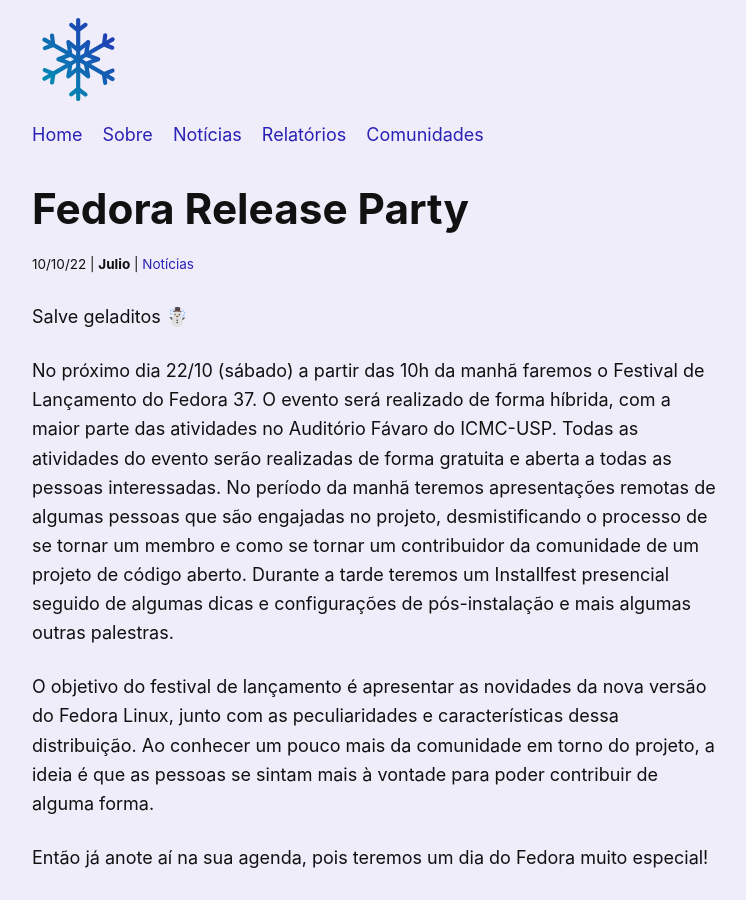
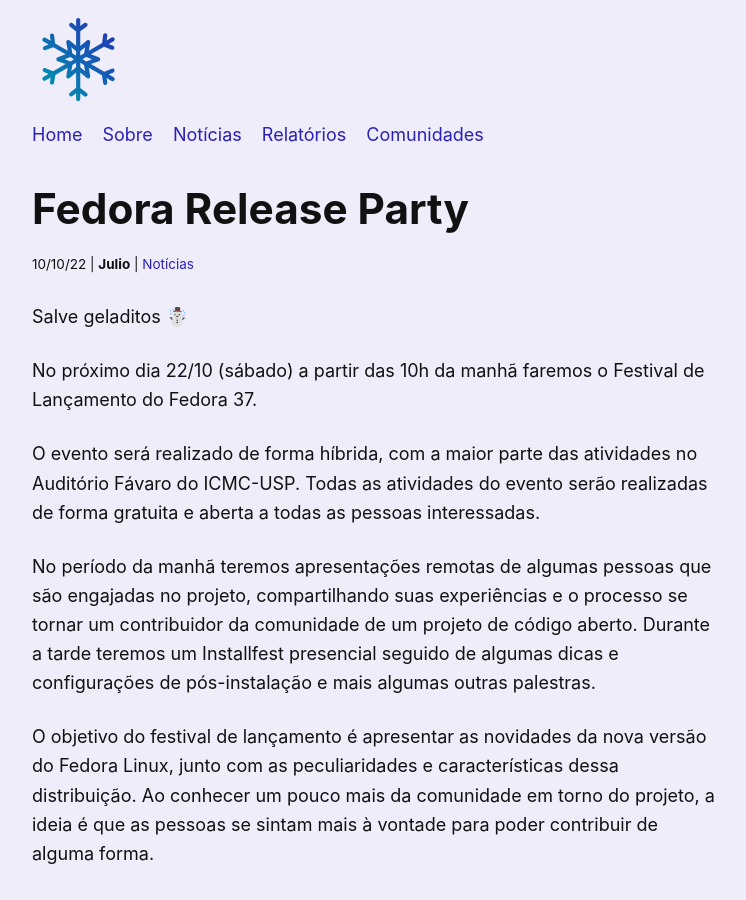
Before and after one commit to gelos-icmc/site, a Jekyll site: the page built from _main/_posts/2022-10-10-fedora-release-party.md, in a window 1280 px wide and 900 px high. Shown: the whole window, without its empty margins (266-1012 px from the left). Built offline with Jekyll 4.4.1, drawn with Linux system fonts in a browser that asks for light colours.

Commit message:
mudada mensagem conforme discutido no grupo do telegram

```diff
--- a/_main/_posts/2022-10-10-fedora-release-party.md
+++ b/_main/_posts/2022-10-10-fedora-release-party.md
@@ -2,10 +2,13 @@
 title: Fedora Release Party
 author: Julio
 ---
-
 Salve geladitos ☃️
 
-No próximo dia 22/10 (sábado) a partir das 10h da manhã faremos o Festival de Lançamento do Fedora 37. O evento será realizado de forma híbrida, com a maior parte das atividades no Auditório Fávaro do ICMC-USP. Todas as atividades do evento serão realizadas de forma gratuita e aberta a todas as pessoas interessadas. No período da manhã teremos apresentações remotas de algumas pessoas que são engajadas no projeto, desmistificando o processo de se tornar um membro e como se tornar um contribuidor da comunidade de um projeto de código aberto. Durante a tarde teremos um Installfest presencial seguido de algumas dicas e configurações de pós-instalação e mais algumas outras palestras.
+No próximo dia 22/10 (sábado) a partir das 10h da manhã faremos o Festival de Lançamento do Fedora 37.
+
+O evento será realizado de forma híbrida, com a maior parte das atividades no Auditório Fávaro do ICMC-USP. Todas as atividades do evento serão realizadas de forma gratuita e aberta a todas as pessoas interessadas.
+
+No período da manhã teremos apresentações remotas de algumas pessoas que são engajadas no projeto, compartilhando suas experiências e o processo se tornar um contribuidor da comunidade de um projeto de código aberto. Durante a tarde teremos um Installfest presencial seguido de algumas dicas e configurações de pós-instalação e mais algumas outras palestras.
 
 O objetivo do festival de lançamento é apresentar as novidades da nova versão do Fedora Linux, junto com as peculiaridades e características dessa distribuição. Ao conhecer um pouco mais da comunidade em torno do projeto, a ideia é que as pessoas se sintam mais à vontade para poder contribuir de alguma forma.
 
```
